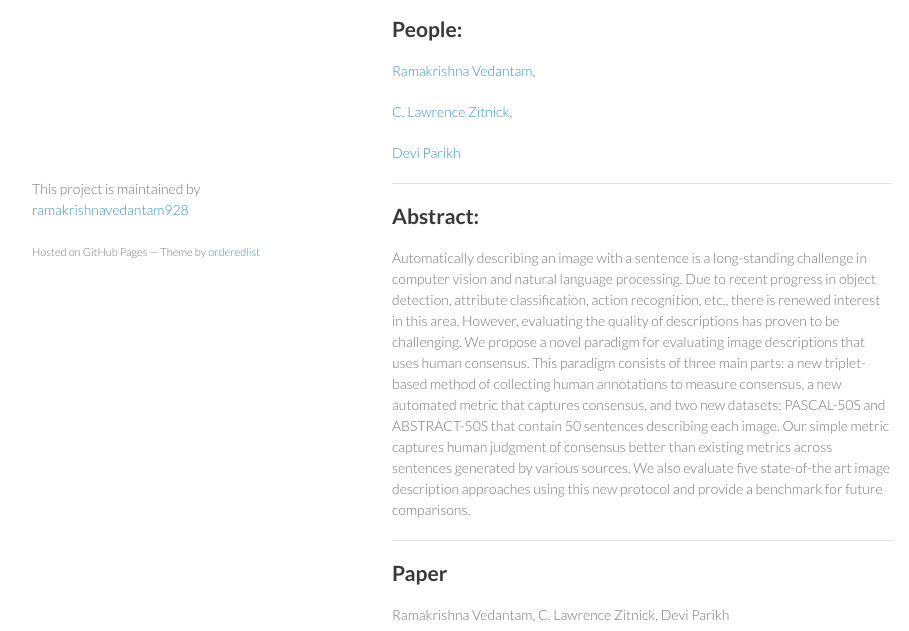
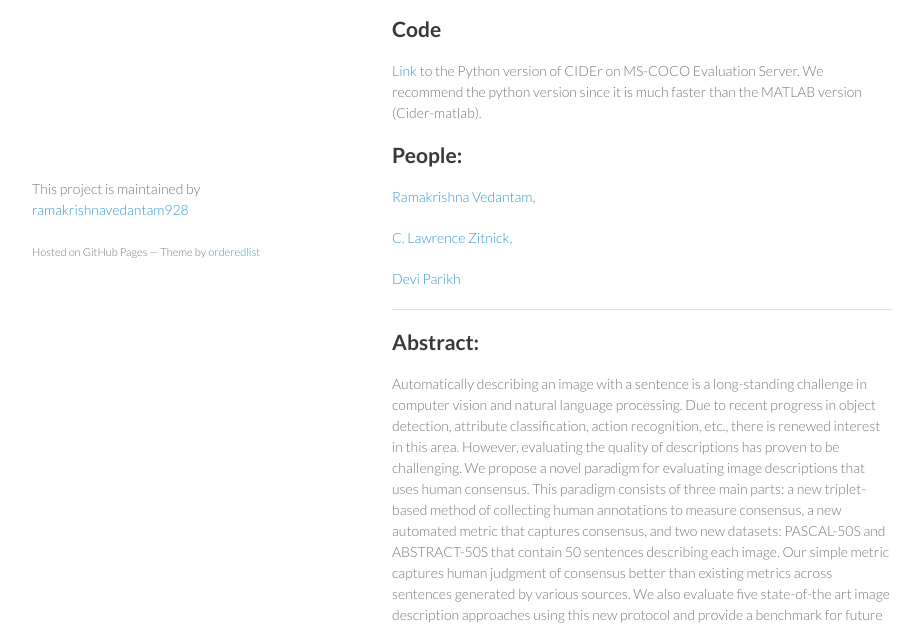
Before and after one commit to vrama91/cider-matlab, a plain HTML site: page index.html in a window 1280 px wide. Shown: the part 469-1100 px from the top of the page, without its empty margins (178-1087 px from the left). Drawn offline with Linux system fonts and the light colour scheme.

```diff
--- a/index.html
+++ b/index.html
@@ -33,6 +33,11 @@
 
 <p><img src="https://filebox.ece.vt.edu/%7Evrama91/CIDEr_miscellanous/fig1.png" alt="Teaser Figure">
 Consensus Sentences (<strong>bold</strong>) captured by the proposed CIDEr evaluation protocol.</p>
+
+<h2>
+<a id="code" class="anchor" href="#code" aria-hidden="true"><span class="octicon octicon-link"></span></a>Code</h2>
+
+<p><a href="https://github.com/hao-fang/mscoco_caption_eval">Link</a> to the Python version of CIDEr on MS-COCO Evaluation Server. We recommend the python version since it is much faster than the MATLAB version (Cider-matlab).</p>
 
 <h2>
 <a id="people" class="anchor" href="#people" aria-hidden="true"><span class="octicon octicon-link"></span></a>People:</h2>
```
Also changed, not shown: params.json (+1 -1 lines).
